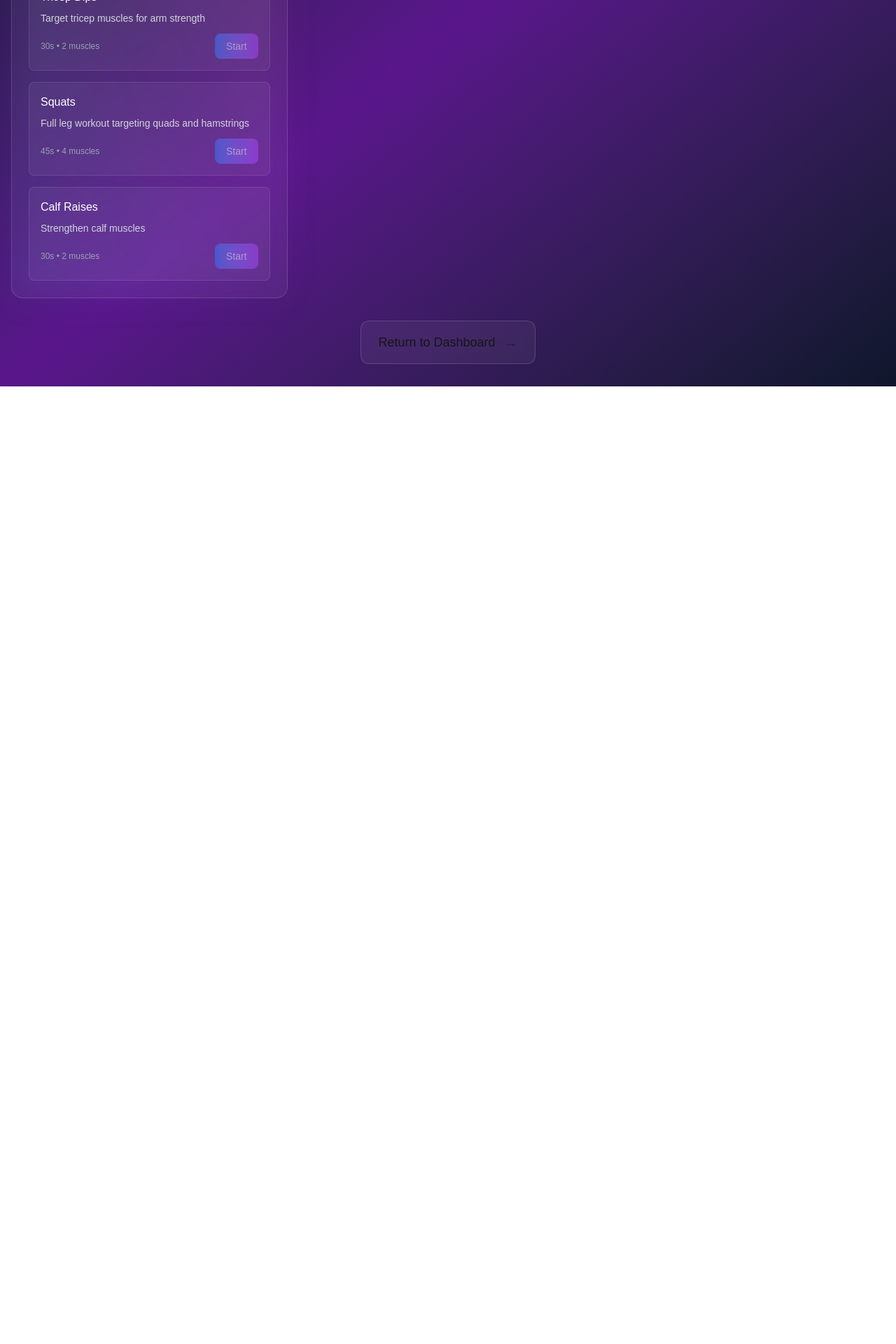
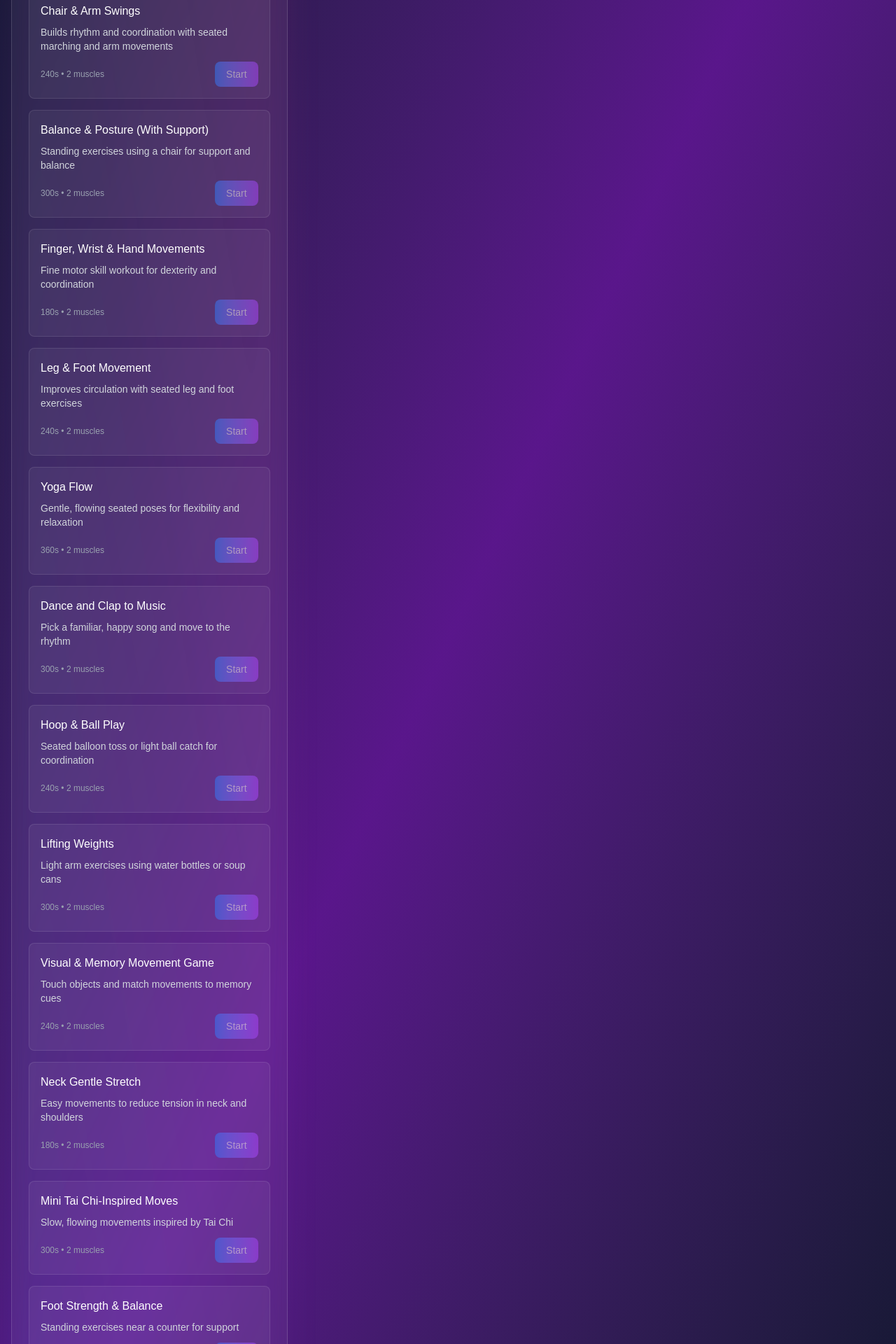
Before and after one commit to stemania1/cognitive_care_assistant, a Next.js app: page /emg in a window 1280 px wide. Shown: the part 460-2380 px from the top of the page at 70% size. Before the commit the page ends 1012 px from the top, so only its background shows below. Built offline with nearby package versions, Linux system fonts and the light colour scheme.

Commit message:
Update EMG workouts to seated/gentle exercises and simplify to single MyoWare 2.0 sensor

```diff
--- a/src/app/emg/page.tsx
+++ b/src/app/emg/page.tsx
@@ -5,32 +5,9 @@ import Link from "next/link";
 
 interface EMGData {
   timestamp: number;
-  // MyoWare 2.0 sensor data (0-1023 analog range, 0-5V)
-  leftBicep: number;      // Raw analog value from MyoWare 2.0
-  rightBicep: number;     // Raw analog value from MyoWare 2.0
-  leftTricep: number;     // Raw analog value from MyoWare 2.0
-  rightTricep: number;    // Raw analog value from MyoWare 2.0
-  leftForearm: number;    // Raw analog value from MyoWare 2.0
-  rightForearm: number;   // Raw analog value from MyoWare 2.0
-  leftQuad: number;       // Raw analog value from MyoWare 2.0
-  rightQuad: number;      // Raw analog value from MyoWare 2.0
-  leftHamstring: number;  // Raw analog value from MyoWare 2.0
-  rightHamstring: number; // Raw analog value from MyoWare 2.0
-  leftCalf: number;       // Raw analog value from MyoWare 2.0
-  rightCalf: number;      // Raw analog value from MyoWare 2.0
-  // Processed values
-  leftBicepProcessed: number;      // Processed muscle activation (0-100%)
-  rightBicepProcessed: number;     // Processed muscle activation (0-100%)
-  leftTricepProcessed: number;     // Processed muscle activation (0-100%)
-  rightTricepProcessed: number;    // Processed muscle activation (0-100%)
-  leftForearmProcessed: number;    // Processed muscle activation (0-100%)
-  rightForearmProcessed: number;   // Processed muscle activation (0-100%)
-  leftQuadProcessed: number;       // Processed muscle activation (0-100%)
-  rightQuadProcessed: number;      // Processed muscle activation (0-100%)
-  leftHamstringProcessed: number;  // Processed muscle activation (0-100%)
-  rightHamstringProcessed: number; // Processed muscle activation (0-100%)
-  leftCalfProcessed: number;       // Processed muscle activation (0-100%)
-  rightCalfProcessed: number;      // Processed muscle activation (0-100%)
+  // Single MyoWare 2.0 sensor data (0-1023 analog range, 0-5V)
+  muscleActivity: number;      // Raw analog value from MyoWare 2.0
+  muscleActivityProcessed: number; // Processed muscle activation (0-100%)
 }
 
 interface WorkoutExercise {
@@ -44,55 +21,213 @@ interface WorkoutExercise {
 
 const WORKOUT_ROUTINES: WorkoutExercise[] = [
   {
-    id: 'bicep_curls',
-    name: 'Bicep Curls',
-    duration: 30,
+    id: 'seated_stretch_breathe',
+    name: 'Seated Stretch & Breathe',
+    duration: 300, // 5 minutes
     targetMuscles: ['leftBicep', 'rightBicep'],
-    description: 'Classic bicep strengthening exercise',
+    description: 'A calming routine with deep breaths, shoulder rolls, and gentle seated twists',
     instructions: [
-      'Hold weights with arms at sides',
-      'Slowly curl weights up to shoulders',
-      'Squeeze biceps at the top',
-      'Lower weights slowly and controlled'
+      'Sit comfortably with feet flat on floor',
+      'Take 3 deep breaths, inhaling through nose',
+      'Roll shoulders backward 5 times',
+      'Gently twist torso left, then right',
+      'Reach arms overhead and stretch',
+      'End with 3 more deep breaths'
     ]
   },
   {
-    id: 'tricep_dips',
-    name: 'Tricep Dips',
-    duration: 30,
-    targetMuscles: ['leftTricep', 'rightTricep'],
-    description: 'Target tricep muscles for arm strength',
+    id: 'chair_arm_swings',
+    name: 'Chair & Arm Swings',
+    duration: 240, // 4 minutes
+    targetMuscles: ['leftBicep', 'rightBicep'],
+    description: 'Builds rhythm and coordination with seated marching and arm movements',
     instructions: [
-      'Sit on edge of chair or bench',
-      'Place hands beside hips, fingers forward',
-      'Lower body by bending elbows',
-      'Push back up to starting position'
+      'Sit tall with good posture',
+      'March in place while seated',
+      'Swing arms naturally with marching',
+      'Add gentle arm circles forward',
+      'Switch to backward arm circles',
+      'Keep rhythm steady and comfortable'
     ]
   },
   {
-    id: 'squats',
-    name: 'Squats',
-    duration: 45,
-    targetMuscles: ['leftQuad', 'rightQuad', 'leftHamstring', 'rightHamstring'],
-    description: 'Full leg workout targeting quads and hamstrings',
+    id: 'balance_posture',
+    name: 'Balance & Posture (With Support)',
+    duration: 300, // 5 minutes
+    targetMuscles: ['leftBicep', 'rightBicep'],
+    description: 'Standing exercises using a chair for support and balance',
     instructions: [
-      'Stand with feet shoulder-width apart',
-      'Lower body as if sitting back in chair',
-      'Keep knees behind toes',
-      'Return to standing position'
+      'Stand behind chair, holding back for support',
+      'Rise up onto toes, hold for 3 seconds',
+      'Lower heels slowly to ground',
+      'Lift toes up, hold for 3 seconds',
+      'Step to the side, return to center',
+      'Repeat sequence 3-5 times'
     ]
   },
   {
-    id: 'calf_raises',
-    name: 'Calf Raises',
-    duration: 30,
-    targetMuscles: ['leftCalf', 'rightCalf'],
-    description: 'Strengthen calf muscles',
+    id: 'finger_wrist_hand',
+    name: 'Finger, Wrist & Hand Movements',
+    duration: 180, // 3 minutes
+    targetMuscles: ['leftBicep', 'rightBicep'],
+    description: 'Fine motor skill workout for dexterity and coordination',
     instructions: [
-      'Stand with feet hip-width apart',
-      'Rise up onto balls of feet',
-      'Hold for a moment at the top',
-      'Lower heels slowly to ground'
+      'Sit with arms resting on thighs',
+      'Tap each finger to thumb individually',
+      'Roll wrists in circular motions',
+      'Squeeze imaginary soft ball',
+      'Open and close hands slowly',
+      'Repeat each movement 10 times'
+    ]
+  },
+  {
+    id: 'leg_foot_movement',
+    name: 'Leg & Foot Movement',
+    duration: 240, // 4 minutes
+    targetMuscles: ['leftBicep', 'rightBicep'],
+    description: 'Improves circulation with seated leg and foot exercises',
+    instructions: [
+      'Sit with feet flat on floor',
+      'Tap toes up and down alternately',
+      'Extend one leg at a time, hold 3 seconds',
+      'Make ankle circles clockwise and counterclockwise',
+      'Seated kicks - lift knee up gently',
+      'Repeat each movement 10 times per leg'
+    ]
+  },
+  {
+    id: 'yoga_flow',
+    name: 'Yoga Flow',
+    duration: 360, // 6 minutes
+    targetMuscles: ['leftBicep', 'rightBicep'],
+    description: 'Gentle, flowing seated poses for flexibility and relaxation',
+    instructions: [
+      'Sit tall with spine straight',
+      'Reach right arm up and over to left side',
+      'Hold stretch for 3 breaths',
+      'Return to center, repeat on left side',
+      'Interlace fingers, reach arms overhead',
+      'Gently twist spine left and right'
+    ]
+  },
+  {
+    id: 'dance_clap_music',
+    name: 'Dance and Clap to Music',
+    duration: 300, // 5 minutes
+    targetMuscles: ['leftBicep', 'rightBicep'],
+    description: 'Pick a familiar, happy song and move to the rhythm',
+    instructions: [
+      'Choose a favorite upbeat song',
+      'Clap hands to the beat',
+      'Sway arms side to side',
+      'Tap feet to the rhythm',
+      'Add gentle head movements',
+      'Enjoy the joyful movement!'
+    ]
+  },
+  {
+    id: 'hoop_ball_play',
+    name: 'Hoop & Ball Play',
+    duration: 240, // 4 minutes
+    targetMuscles: ['leftBicep', 'rightBicep'],
+    description: 'Seated balloon toss or light ball catch for coordination',
+    instructions: [
+      'Sit with good posture',
+      'Hold balloon or light ball',
+      'Toss gently up and catch',
+      'Pass ball from hand to hand',
+      'Try gentle overhead passes',
+      'Keep movements smooth and controlled'
+    ]
+  },
+  {
+    id: 'lifting_weights',
+    name: 'Lifting Weights',
+    duration: 300, // 5 minutes
+    targetMuscles: ['leftBicep', 'rightBicep'],
+    description: 'Light arm exercises using water bottles or soup cans',
+    instructions: [
+      'Hold water bottles or soup cans',
+      'Curl arms up to shoulders slowly',
+      'Lower weights with control',
+      'Raise arms out to sides',
+      'Press weights overhead gently',
+      'Repeat each movement 8-10 times'
+    ]
+  },
+  {
+    id: 'visual_memory_game',
+    name: 'Visual & Memory Movement Game',
+    duration: 240, // 4 minutes
+    targetMuscles: ['leftBicep', 'rightBicep'],
+    description: 'Touch objects and match movements to memory cues',
+    instructions: [
+      'Name a color or object nearby',
+      'Touch the object when named',
+      'Match movements to cues',
+      'Touch knees when hearing "apple"',
+      'Touch head when hearing "hat"',
+      'Keep movements fun and engaging'
+    ]
+  },
+  {
+    id: 'neck_gentle_stretch',
+    name: 'Neck Gentle Stretch',
+    duration: 180, // 3 minutes
+    targetMuscles: ['leftBicep', 'rightBicep'],
+    description: 'Easy movements to reduce tension in neck and shoulders',
+    instructions: [
+      'Sit with spine straight',
+      'Gently tilt head to right, hold 3 breaths',
+      'Return to center, tilt to left',
+      'Roll shoulders backward slowly',
+      'Gently twist neck left and right',
+      'End with gentle head nods'
+    ]
+  },
+  {
+    id: 'mini_tai_chi',
+    name: 'Mini Tai Chi-Inspired Moves',
+    duration: 300, // 5 minutes
+    targetMuscles: ['leftBicep', 'rightBicep'],
+    description: 'Slow, flowing movements inspired by Tai Chi',
+    instructions: [
+      'Sit or stand with feet shoulder-width apart',
+      'Wave hands like clouds slowly',
+      'Paint the sky with arm movements',
+      'Scoop the air with cupped hands',
+      'Move in slow, flowing motions',
+      'Focus on smooth, continuous movement'
+    ]
+  },
+  {
+    id: 'foot_strength_balance',
+    name: 'Foot Strength & Balance',
+    duration: 240, // 4 minutes
+    targetMuscles: ['leftBicep', 'rightBicep'],
+    description: 'Standing exercises near a counter for support',
+    instructions: [
+      'Stand near counter for support',
+      'Walk heel-to-toe slowly',
+      'Tap toes while holding counter',
+      'Do mini squats with support',
+      'Stand on one foot briefly',
+      'Always use counter for safety'
+    ]
+  },
+  {
+    id: 'mindful_breathing',
+    name: 'Mindful Breathing & Movement',
+    duration: 300, // 5 minutes
+    targetMuscles: ['leftBicep', 'rightBicep'],
+    description: 'Sit quietly and move arms with breaths for relaxation',
+    instructions: [
+      'Sit quietly with eyes closed',
+      'Move arms up with each inhale',
+      'Lower arms with each exhale',
+      'Relax hands and face muscles',
+      'Focus on slow, deep breathing',
+      'End with 3 deep inhales and exhales'
     ]
   }
 ];
@@ -111,10 +246,10 @@ export default function EMGPage() {
   const intervalRef = useRef<NodeJS.Timeout | null>(null);
 
   // MyoWare 2.0 data processing functions
-  const processMyoWareData = (rawValue: number, muscle: string): number => {
+  const processMyoWareData = (rawValue: number): number => {
     // MyoWare 2.0 outputs 0-1023 analog range (0-5V)
     // Convert to percentage based on calibration data
-    const cal = calibrationData[muscle];
+    const cal = calibrationData['muscleActivity'];
     if (!cal) return 0;
 
     const normalized = Math.max(0, Math.min(100,
@@ -127,42 +262,16 @@ export default function EMGPage() {
   const generateEMGData = (): EMGData => {
     const now = Date.now();
 
-    // Generate raw MyoWare 2.0 analog values (0-1023)
-    const rawData = {
-      leftBicep: Math.floor(Math.random() * 200) + 400,      // 400-600 range
-      rightBicep: Math.floor(Math.random() * 200) + 400,     // 400-600 range
-      leftTricep: Math.floor(Math.random() * 200) + 400,     // 400-600 range
-      rightTricep: Math.floor(Math.random() * 200) + 400,    // 400-600 range
-      leftForearm: Math.floor(Math.random() * 200) + 400,    // 400-600 range
-      rightForearm: Math.floor(Math.random() * 200) + 400,   // 400-600 range
-      leftQuad: Math.floor(Math.random() * 200) + 400,       // 400-600 range
-      rightQuad: Math.floor(Math.random() * 200) + 400,      // 400-600 range
-      leftHamstring: Math.floor(Math.random() * 200) + 400,  // 400-600 range
-      rightHamstring: Math.floor(Math.random() * 200) + 400, // 400-600 range
-      leftCalf: Math.floor(Math.random() * 200) + 400,       // 400-600 range
-      rightCalf: Math.floor(Math.random() * 200) + 400,      // 400-600 range
-    };
+    // Generate raw MyoWare 2.0 analog value (0-1023)
+    const muscleActivity = Math.floor(Math.random() * 200) + 400; // 400-600 range
 
-    // Process raw data to percentages
-    const processedData = {
-      leftBicepProcessed: processMyoWareData(rawData.leftBicep, 'leftBicep'),
-      rightBicepProcessed: processMyoWareData(rawData.rightBicep, 'rightBicep'),
-      leftTricepProcessed: processMyoWareData(rawData.leftTricep, 'leftTricep'),
-      rightTricepProcessed: processMyoWareData(rawData.rightTricep, 'rightTricep'),
-      leftForearmProcessed: processMyoWareData(rawData.leftForearm, 'leftForearm'),
-      rightForearmProcessed: processMyoWareData(rawData.rightForearm, 'rightForearm'),
-      leftQuadProcessed: processMyoWareData(rawData.leftQuad, 'leftQuad'),
-      rightQuadProcessed: processMyoWareData(rawData.rightQuad, 'rightQuad'),
-      leftHamstringProcessed: processMyoWareData(rawData.leftHamstring, 'leftHamstring'),
-      rightHamstringProcessed: processMyoWareData(rawData.rightHamstring, 'rightHamstring'),
-      leftCalfProcessed: processMyoWareData(rawData.leftCalf, 'leftCalf'),
-      rightCalfProcessed: processMyoWareData(rawData.rightCalf, 'rightCalf'),
-    };
+    // Process raw data to percentage
+    const muscleActivityProcessed = processMyoWareData(muscleActivity);
 
     return {
       timestamp: now,
-      ...rawData,
-      ...processedData,
+      muscleActivity,
+      muscleActivityProcessed,
     };
   };
 
@@ -235,15 +344,10 @@ export default function EMGPage() {
     setIsCalibrating(true);
     setCalibrationData({});
 
-    // Initialize calibration data with default ranges
-    const muscles = ['leftBicep', 'rightBicep', 'leftTricep', 'rightTricep',
-                    'leftForearm', 'rightForearm', 'leftQuad', 'rightQuad',
-                    'leftHamstring', 'rightHamstring', 'leftCalf', 'rightCalf'];
-
-    const defaultCal = muscles.reduce((acc, muscle) => {
-      acc[muscle] = { min: 400, max: 600 }; // Default MyoWare 2.0 range
-      return acc;
-    }, {} as { [key: string]: { min: number; max: number } });
+    // Initialize calibration data with default range for single sensor
+    const defaultCal = {
+      muscleActivity: { min: 400, max: 600 } // Default MyoWare 2.0 range
+    };
 
     setCalibrationData(defaultCal);
 
@@ -259,20 +363,10 @@ export default function EMGPage() {
 
   // Calculate average muscle activation
   const calculateAverageActivation = () => {
-    if (emgData.length === 0) return {};
+    if (emgData.length === 0) return 0;
 
-    const muscles = ['leftBicep', 'rightBicep', 'leftTricep', 'rightTricep',
-                    'leftForearm', 'rightForearm', 'leftQuad', 'rightQuad',
-                    'leftHamstring', 'rightHamstring', 'leftCalf', 'rightCalf'];
-
-    const averages: { [key: string]: number } = {};
-
-    muscles.forEach(muscle => {
-      const sum = emgData.reduce((acc, data) => acc + (data as any)[muscle + 'Processed'], 0);
-      averages[muscle] = sum / emgData.length;
-    });
-
-    return averages;
+    const sum = emgData.reduce((acc, data) => acc + data.muscleActivityProcessed, 0);
+    return sum / emgData.length;
   };
 
   // Format time
@@ -420,61 +514,48 @@ export default function EMGPage() {
                       {isCalibrating && (
                         <div className="p-3 rounded-lg bg-orange-500/20 border border-orange-500/30 mb-4">
                           <p className="text-orange-200 text-sm">
-                            🔧 Calibrating sensors... Please contract and relax your muscles for 5 seconds.
+                            🔧 Calibrating sensor... Please contract and relax your muscles for 5 seconds.
                           </p>
                         </div>
                       )}
                     </div>
 
-                    <div className="grid grid-cols-1 md:grid-cols-2 lg:grid-cols-3 gap-4">
-                      {['leftBicep', 'rightBicep', 'leftTricep', 'rightTricep', 'leftForearm', 'rightForearm', 'leftQuad', 'rightQuad', 'leftHamstring', 'rightHamstring', 'leftCalf', 'rightCalf'].map((muscle) => {
-                        const rawValue = (currentData as any)[muscle];
-                        const processedValue = (currentData as any)[muscle + 'Processed'];
-                        const cal = calibrationData[muscle];
-
-                        return (
-                          <div key={muscle} className="p-4 rounded-lg bg-white/5 border border-white/10">
-                            <div className="text-sm text-gray-400 mb-2 capitalize">
-                              {muscle.replace(/([A-Z])/g, ' $1').trim()}
+                    <div className="grid grid-cols-1 md:grid-cols-2 gap-6">
+                      {/* Raw MyoWare 2.0 Data */}
+                      <div className="p-6 rounded-lg bg-white/5 border border-white/10">
+                        <div className="text-lg font-medium text-white mb-4">Raw Sensor Data</div>
+                        <div className="text-3xl font-bold text-blue-400 mb-2">
+                          {currentData.muscleActivity}
                         </div>
-
-                            {/* Raw MyoWare 2.0 Data */}
-                            <div className="mb-3">
-                              <div className="text-xs text-gray-500 mb-1">Raw (0-1023)</div>
-                              <div className="text-lg font-semibold text-blue-400">
-                                {rawValue}
+                        <div className="text-sm text-gray-400 mb-4">Analog Value (0-1023)</div>
+                        <div className="w-full bg-gray-700 rounded-full h-3">
+                          <div
+                            className="bg-gradient-to-r from-blue-400 to-cyan-500 h-3 rounded-full transition-all duration-200"
+                            style={{ width: `${Math.min((currentData.muscleActivity / 1023) * 100, 100)}%` }}
+                          />
                         </div>
-                              <div className="w-full bg-gray-700 rounded-full h-1.5 mt-1">
-                                <div
-                                  className="bg-gradient-to-r from-blue-400 to-cyan-500 h-1.5 rounded-full transition-all duration-200"
-                                  style={{ width: `${Math.min((rawValue / 1023) * 100, 100)}%` }}
-                                />
+                        <div className="text-xs text-gray-500 mt-2">
+                          Voltage: {(currentData.muscleActivity * 5 / 1023).toFixed(2)}V
                         </div>
                       </div>
 
                       {/* Processed Percentage */}
-                            <div className="mb-2">
-                              <div className="text-xs text-gray-500 mb-1">Processed (%)</div>
-                              <div className="text-xl font-bold text-white">
-                                {processedValue.toFixed(1)}%
+                      <div className="p-6 rounded-lg bg-white/5 border border-white/10">
+                        <div className="text-lg font-medium text-white mb-4">Muscle Activation</div>
+                        <div className="text-4xl font-bold text-green-400 mb-2">
+                          {currentData.muscleActivityProcessed.toFixed(1)}%
                         </div>
-                              <div className="w-full bg-gray-700 rounded-full h-2 mt-1">
+                        <div className="text-sm text-gray-400 mb-4">Processed Percentage</div>
+                        <div className="w-full bg-gray-700 rounded-full h-3">
                           <div
-                                  className="bg-gradient-to-r from-green-400 to-emerald-500 h-2 rounded-full transition-all duration-200"
-                                  style={{ width: `${Math.min(processedValue, 100)}%` }}
+                            className="bg-gradient-to-r from-green-400 to-emerald-500 h-3 rounded-full transition-all duration-200"
+                            style={{ width: `${Math.min(currentData.muscleActivityProcessed, 100)}%` }}
                           />
                         </div>
+                        <div className="text-xs text-gray-500 mt-2">
+                          Range: {calibrationData.muscleActivity?.min || 400}-{calibrationData.muscleActivity?.max || 600}
                         </div>
-
-                            {/* Calibration Range */}
-                            {cal && (
-                              <div className="text-xs text-gray-500">
-                                Range: {cal.min}-{cal.max}
                       </div>
-                            )}
-                          </div>
-                        );
-                      })}
                     </div>
                   </div>
                 )}
@@ -534,6 +615,9 @@ export default function EMGPage() {
                           <p className="text-sm text-gray-300">
                             {formatTime(session.duration)} • {session.dataPoints} data points
                           </p>
+                          <p className="text-xs text-gray-400">
+                            Avg Activation: {session.avgMuscleActivation.toFixed(1)}%
+                          </p>
                         </div>
                         <div className="text-right">
                           <div className="text-sm text-gray-400">
```
Also changed, not shown: 1 other file (tests, documents, lock files or other folders). Lines whose indentation alone changed are shown as unchanged.
